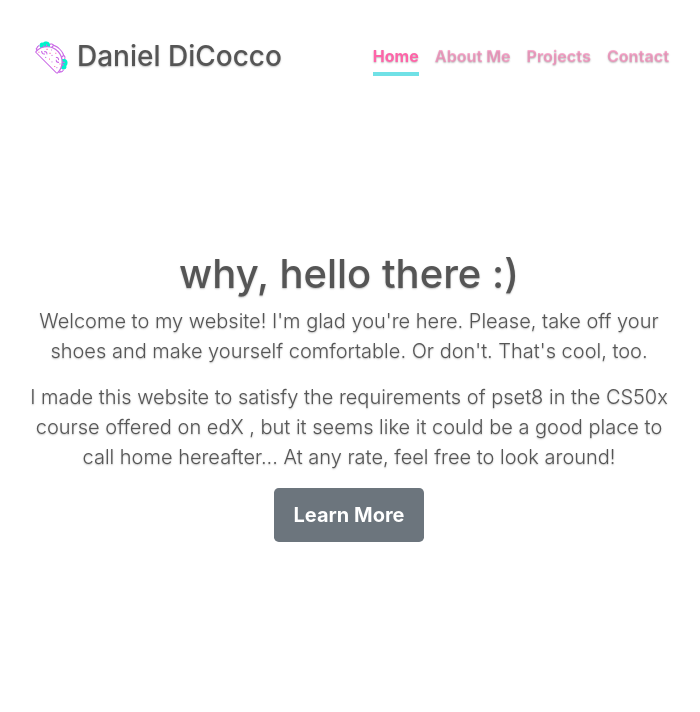
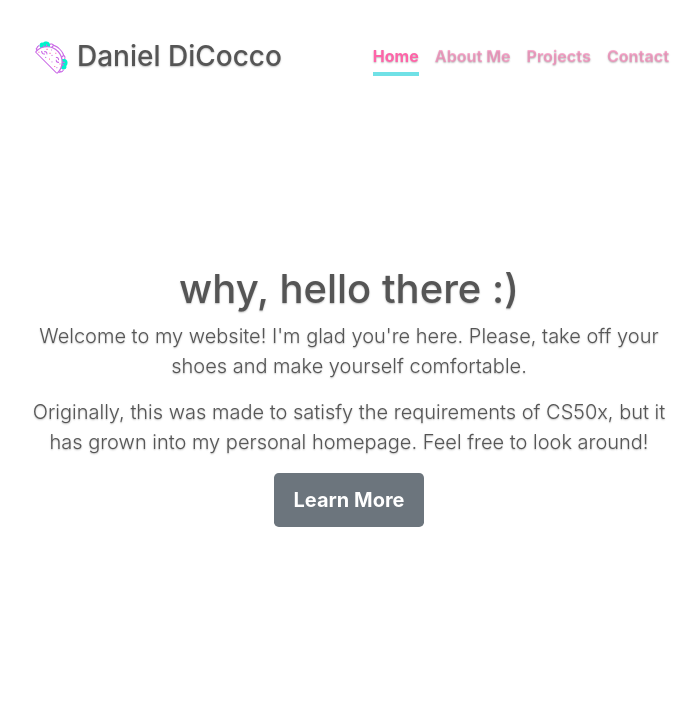
Before and after one commit to toastytortilla/homepage, a Flask app: page / in a window 1280 px wide. Shown: the top 712 px of the page, without its empty margins (291-991 px from the left). Run offline with Flask 2, Linux system fonts and the light colour scheme.

Commit message:
Update intro paragraph language

```diff
--- a/templates/index.html
+++ b/templates/index.html
@@ -20,9 +20,9 @@
 {% block main %}
 
     <h1 class="cover-heading">why, hello there <a class="wink" href=""></a></h1>
-    <p class="lead">Welcome to my website! I'm glad you're here. Please, take off your shoes and make yourself comfortable. Or don't. That's cool, too.</p>
-    <p class="lead">I made this website to satisfy the requirements of pset8 in the CS50x course offered on edX
-        , but it seems like it could be a good place to call home hereafter... At any rate, feel free to look around!</p>
+    <p class="lead">Welcome to my website! I'm glad you're here. Please, take off your shoes and make yourself comfortable.</p>
+    <p class="lead">Originally, this was made to satisfy the requirements of CS50x, but it has grown into my personal
+        homepage. Feel free to look around!</p>
     <div class="mtop-auto lead">
             <a href="/aboutme"><input type="button" value="Learn More" class="btn btn-lg btn-secondary"></a>
     </div>
```
